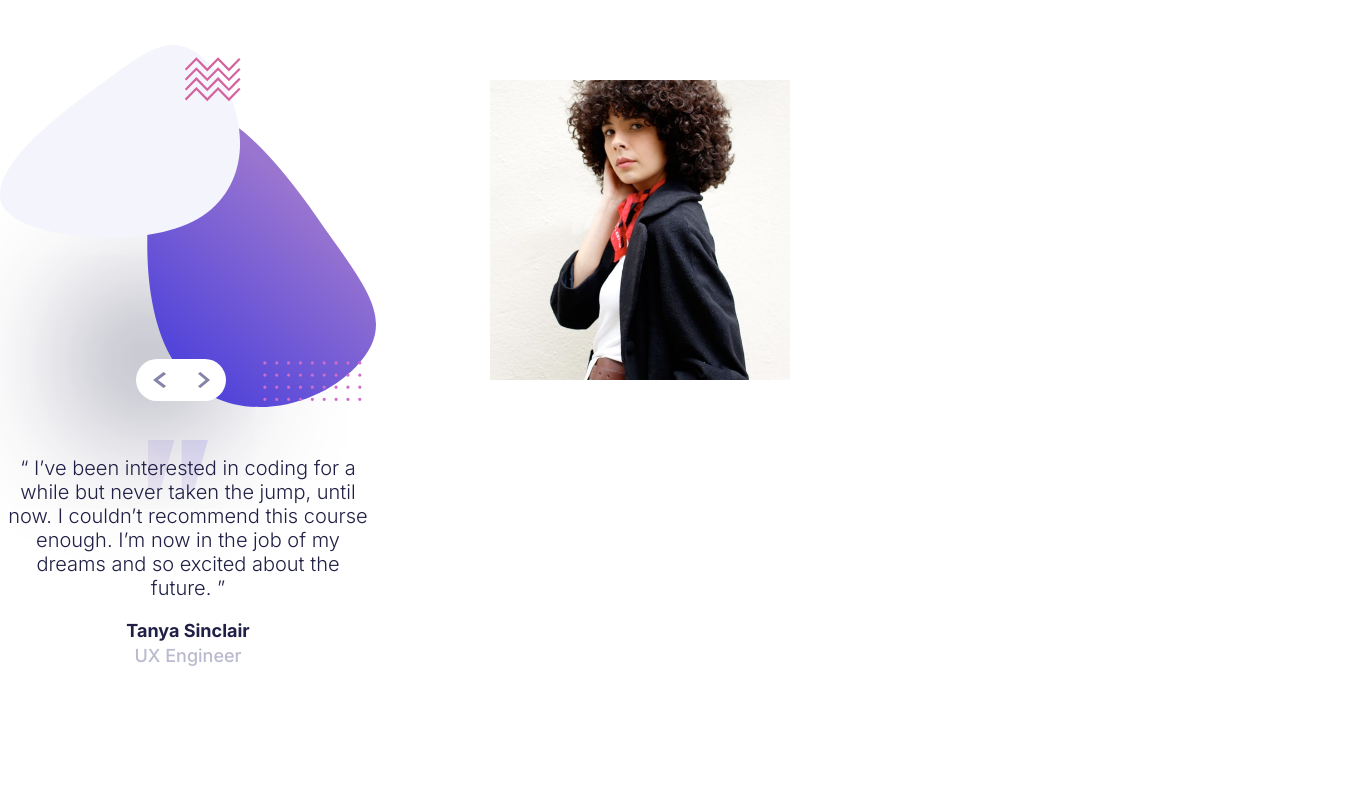
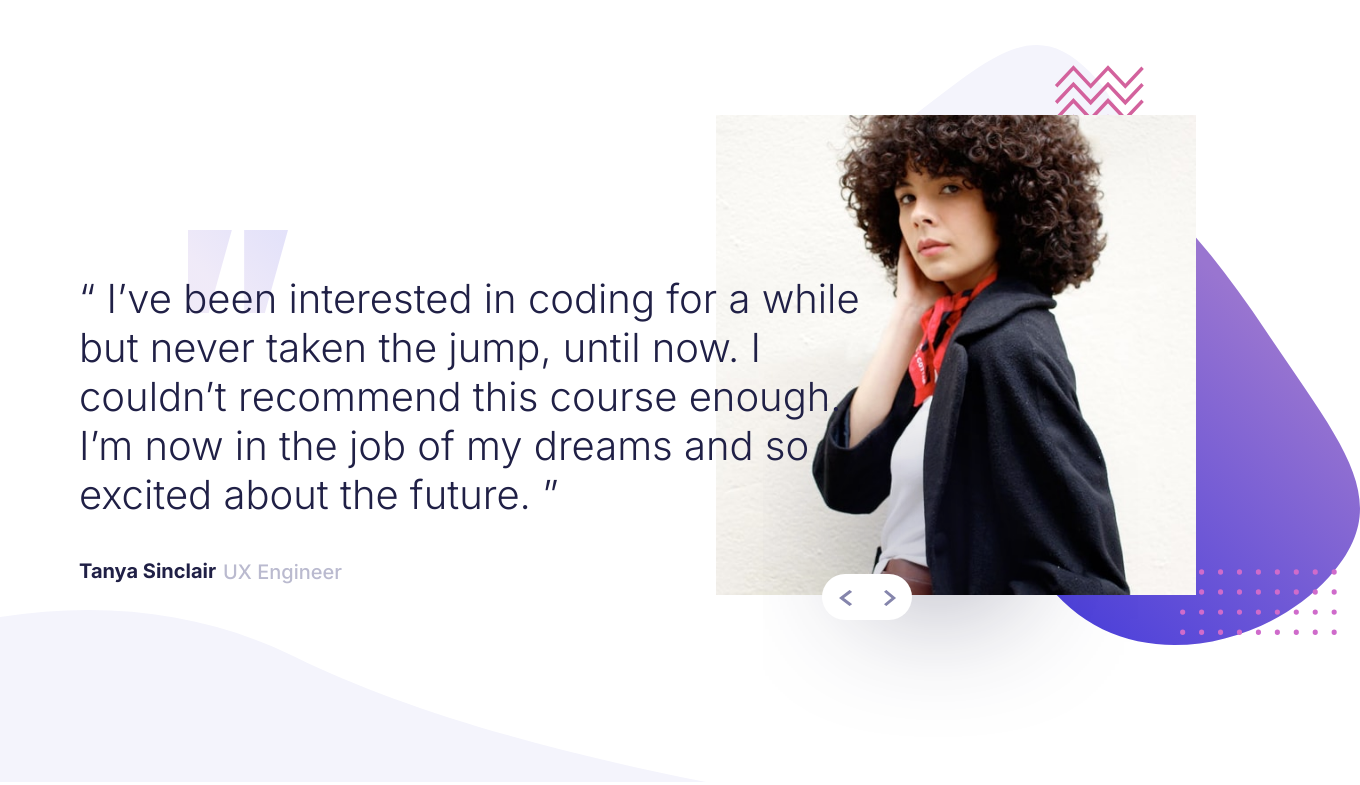
Before and after one commit to alefuedev/bootcamp, a plain HTML site: page index.html in a window 1280 px wide. Shown: the whole page, 1360 px wide, since content can reach past the window. Drawn offline with Linux system fonts and the light colour scheme.

Commit message:
Move image with class curve in both css files

```diff
--- a/index.html
+++ b/index.html
@@ -17,6 +17,12 @@
 			rel="stylesheet"
 			type="text/css"
 			href="./styles/375px.css"
+		/>
+		<link
+			rel="stylesheet"
+			type="text/css"
+			media="screen and (min-width: 378px)"
+			href="./styles/1440px.css"
 		/>
 	</head>
 	<body>
@@ -71,13 +77,13 @@
 					class="image-background"
 				/>
 				<img
-					id='tanya'
+					id="tanya"
 					src="./images/image-tanya.jpg"
 					class="tanya-image"
 					alt="Tanya Sinclair UX Engineer"
 				/>
 				<img
-					id='john'
+					id="john"
 					src="./images/image-john.jpg"
 					class="john-image"
 					alt="John Tarkpor Junior Front-end
--- /dev/null
+++ b/styles/1440px.css
@@ -0,0 +1,84 @@
+html {
+	padding-bottom: -20px;
+}
+
+span {
+	top: 472px;
+	left: 798px;
+}
+
+.arrow {
+	margin-top: 3px;
+}
+
+.author {
+	font-size: 1em !important;
+}
+
+.buttons {
+	position: absolute;
+	height: 46px;
+	left: 822px;
+	top: 574px;
+}
+
+.curve {
+	bottom: 180px;
+	height: 172px;
+	width: 752px;
+	top: 610px;
+}
+
+.developer p.author {
+	margin-top: 20px;
+}
+
+.developer p.title {
+	left: 148px;
+	top: 640px;
+}
+
+.developer p {
+	font-size: 2em;
+	text-align: left;
+	margin-left: 78px;
+	margin-top: -81px;
+	width: 792px;
+}
+
+.engineer p {
+	font-size: 2em;
+	text-align: left;
+	margin-left: 71px;
+	margin-top: 15px;
+	width: 800px;
+}
+
+.image-background {
+	height: 600px;
+	left: 760px;
+	width: 600px;
+	z-index: -1;
+}
+
+.quote-image {
+	margin-left: 80px;
+	margin-top: 130px;
+	width: 100px;
+}
+
+.right-side .tanya-image,
+.john-image {
+	position: absolute;
+	left: 632px;
+	top: 115px;
+	width: 480px;
+	z-index: -1;
+}
+
+.title {
+	position: absolute;
+	font-size: 1em !important;
+	left: 152px;
+	top: 545px;
+}
--- a/styles/375px.css
+++ b/styles/375px.css
@@ -67,7 +67,7 @@ button:nth-child(2) {
 
 .curve {
 	position: absolute;
-	bottom: -120px;
+	bottom: -3px;
 	left: -46px;
 	height: 100px;
 	width: 398px;
```
